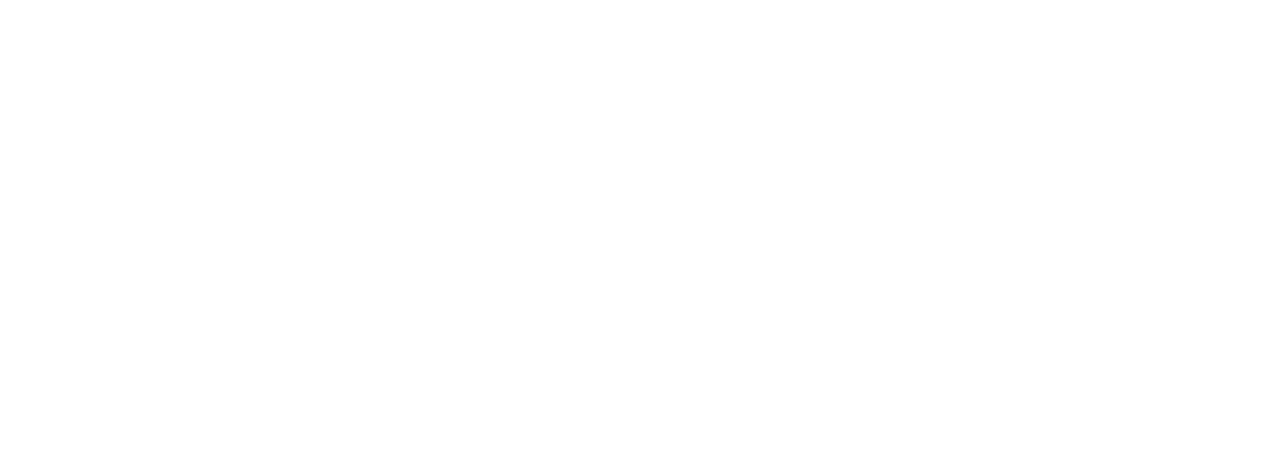
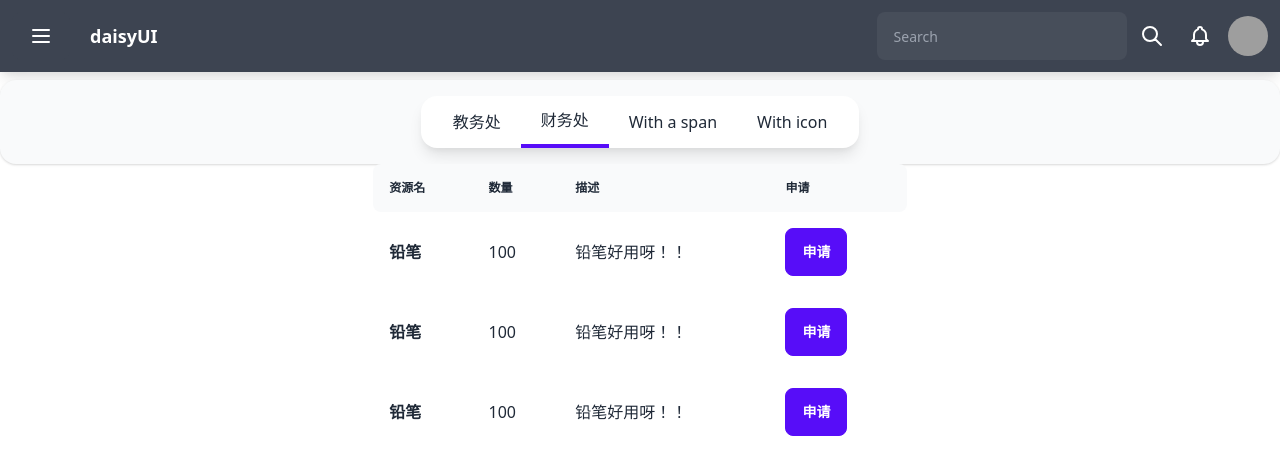
Before and after one commit to Florence-y/pre_resource, a Vue app: page /resourceRequest in a window 1280 px wide. Before the commit this address had no page. Shown: the top 474 px of the page. Built offline with nearby package versions, Linux system fonts and the light colour scheme; grey boxes are pictures that could not be loaded.

Commit message:
完全请求资源页面的基本架构

```diff
--- a/package.json
+++ b/package.json
@@ -15,6 +15,7 @@
     "axios": "^0.24.0",
     "core-js": "^3.6.5",
     "daisyui": "^1.16.0",
+    "element-plus": "^1.2.0-beta.1",
     "postcss": "^7.0.39",
     "qs": "^6.10.1",
     "tailwindcss": "npm:@tailwindcss/postcss7-compat@^2.2.17",
--- /dev/null
+++ b/src/components/common/Upload.vue
@@ -0,0 +1,37 @@
+<template>
+<div class="flex justify-center mt-8">
+    <div class="max-w-2xl rounded-lg shadow-xl bg-gray-50">
+        <div class="m-4">
+            <label class="inline-block mb-2 text-gray-500">File Upload</label>
+            <div class="flex items-center justify-center w-full">
+                <label
+                    class="flex flex-col w-full h-32 border-4 border-blue-200 border-dashed hover:bg-gray-100 hover:border-gray-300">
+                    <div class="flex flex-col items-center justify-center pt-7">
+                        <svg xmlns="http://www.w3.org/2000/svg" class="w-8 h-8 text-gray-400 group-hover:text-gray-600"
+                            fill="none" viewBox="0 0 24 24" stroke="currentColor">
+                            <path stroke-linecap="round" stroke-linejoin="round" stroke-width="2"
+                                d="M7 16a4 4 0 01-.88-7.903A5 5 0 1115.9 6L16 6a5 5 0 011 9.9M15 13l-3-3m0 0l-3 3m3-3v12" />
+                        </svg>
+                        <p class="pt-1 text-sm tracking-wider text-gray-400 group-hover:text-gray-600">
+                            Attach a file</p>
+                    </div>
+                    <input type="file" class="opacity-0" />
+                </label>
+            </div>
+        </div>
+        <div class="flex justify-center p-2">
+            <button class="w-full px-4 py-2 text-white bg-blue-500 rounded shadow-xl">Create</button>
+        </div>
+    </div>
+</div>
+</template>
+
+<script>
+export default {
+    name:"Upload"
+}
+</script>
+
+<style>
+
+</style>
--- a/src/main.js
+++ b/src/main.js
@@ -2,6 +2,9 @@
 import App from './App.vue'
 import router from './router'
 import './index.css'
+import ElementPlus from 'element-plus'
+import 'element-plus/dist/index.css'
+
 
 const AppVue = createApp(App)
-AppVue.use(router).mount('#app')
+AppVue.use(router).use(ElementPlus).mount('#app')
--- a/src/router/index.js
+++ b/src/router/index.js
@@ -7,6 +7,8 @@
 
 import welcome from '../views/welcome/welcome.vue'
 import home from '../views/home/Home.vue'
+import ResourceRequest from '../views/subpage/ResourceRequest.vue'
+
 
 const routes = [{
     path: '/welcome',
@@ -23,6 +25,9 @@
   }, {
     path: '/home',
     component: home
+  }, {
+    path: '/resourceRequest',
+      component: ResourceRequest
   }
 ];
 
--- a/src/views/nav/NavBar.vue
+++ b/src/views/nav/NavBar.vue
@@ -49,9 +49,9 @@
     <div class="flex-1 hidden px-2 mx-2 lg:flex">
       <span class="text-lg font-bold"> daisyUI </span>
     </div>
-    <div class="flex-1 lg:flex-none">
+    <div class="flex-1 lg:flex-none w-1/5 justify-center">
       <div class="form-control">
-        <input type="text" placeholder="Search" class="input input-ghost" />
+        <input type="text" placeholder="Search" class="input input-ghost" style="width:250px" />
       </div>
     </div>
     <div class="flex-none">
--- /dev/null
+++ b/src/views/subpage/ResourceRequest.vue
@@ -0,0 +1,125 @@
+<template>
+  <nav-bar></nav-bar>
+  <!-- 分类栏 -->
+  <div class="py-4 artboard artboard-demo bg-base-200">
+    <ul
+      class="
+        menu
+        items-stretch
+        px-3
+        shadow-lg
+        bg-base-100
+        horizontal
+        rounded-box
+      "
+    >
+      <li>
+        <a> 教务处 </a>
+      </li>
+      <li class="bordered">
+        <a> 财务处 </a>
+      </li>
+      <li>
+        <span> With a span </span>
+      </li>
+      <li>
+        <a> With icon </a>
+      </li>
+    </ul>
+  </div>
+  <!-- 具体内容 -->
+  <div class="overflow-x-auto flex justify-center">
+    <table class="table w-5/12">
+      <thead>
+        <tr>
+          <th>资源名</th>
+          <th>数量</th>
+          <th>描述</th>
+          <th>申请</th>
+        </tr>
+      </thead>
+      <tbody>
+        <tr
+          @mouseenter="active($event)"
+          @mouseleave="noActive($event)"
+          class=""
+          v-for="resource in resources"
+          :key="resource"
+        >
+          <th>{{ resource.name }}</th>
+          <td>{{ resource.amount }}</td>
+          <td>{{ resource.description }}</td>
+          <!-- 模态框 -->
+          <td>
+            <label for="my-modal-2" class="btn btn-primary modal-button"
+              >申请</label
+            >
+            <input type="checkbox" id="my-modal-2" class="modal-toggle" />
+            <div class="modal">
+              <div class="modal-box">
+                <!-- 数量 -->
+                <div class="form-control">
+                  <label class="label">
+                    <span class="label-text">数量</span>
+                  </label>
+                  <input
+                    type="text"
+                    placeholder="请输入数量"
+                    class="input input-bordered"
+                  />
+                </div>
+                <!--证明说明-->
+                <div class="form-control">
+                  <label class="label">
+                    <span class="label-text">资源申请原因与去处</span>
+                  </label>
+                  <textarea
+                    class="textarea h-24 textarea-bordered"
+                    placeholder="请输入资源申请原因与去处"
+                  ></textarea>
+                </div>
+                <!-- 文件上传 -->
+                <upload></upload>
+                <div class="modal-action">
+                  <label for="my-modal-2" class="btn btn-primary">确定</label>
+                  <label for="my-modal-2" class="btn">取消</label>
+                </div>
+              </div>
+            </div>
+          </td>
+        </tr>
+      </tbody>
+    </table>
+  </div>
+</template>
+
+<script>
+import NavBar from "../nav/NavBar.vue";
+import Upload from "../../components/common/Upload.vue"
+
+
+export default {
+  name: "resource",
+  components: { NavBar,Upload},
+  data() {
+    return {
+      resources: [
+        { name: "铅笔", amount: 100, description: "铅笔好用呀！！" },
+        { name: "铅笔", amount: 100, description: "铅笔好用呀！！" },
+        { name: "铅笔", amount: 100, description: "铅笔好用呀！！" },
+      ],
+    };
+  },
+  methods: {
+    active($event) {
+      $event.currentTarget.className = "active";
+    },
+    noActive($event) {
+      $event.currentTarget.className = "";
+    },
+  },
+};
+</script>
+
+<style>
+</style>
--- a/src/vue.config.js
+++ b/src/vue.config.js
@@ -10,6 +10,13 @@
         'plugins': resolve('src/plugins'),
         'views': resolve('src/views'),
       }
+    },
+    module: {
+        rules: [{
+          test: /\.mjs$/,
+          include: /node_modules/,
+          type: "javascript/auto"
+        }]
     }
   }
 }
--- /dev/null
+++ b/vue.config.js
@@ -0,0 +1,11 @@
+module.exports = {
+  configureWebpack: {
+    module: {
+      rules: [{
+        test: /\.mjs$/,
+        include: /node_modules/,
+        type: "javascript/auto"
+      }]
+    }
+  }
+}
```
Also changed, not shown: src/views/sub_page/ResourceRequest.vue (deleted, +0 -13 lines), 1 other file (tests, documents, lock files or other folders).
